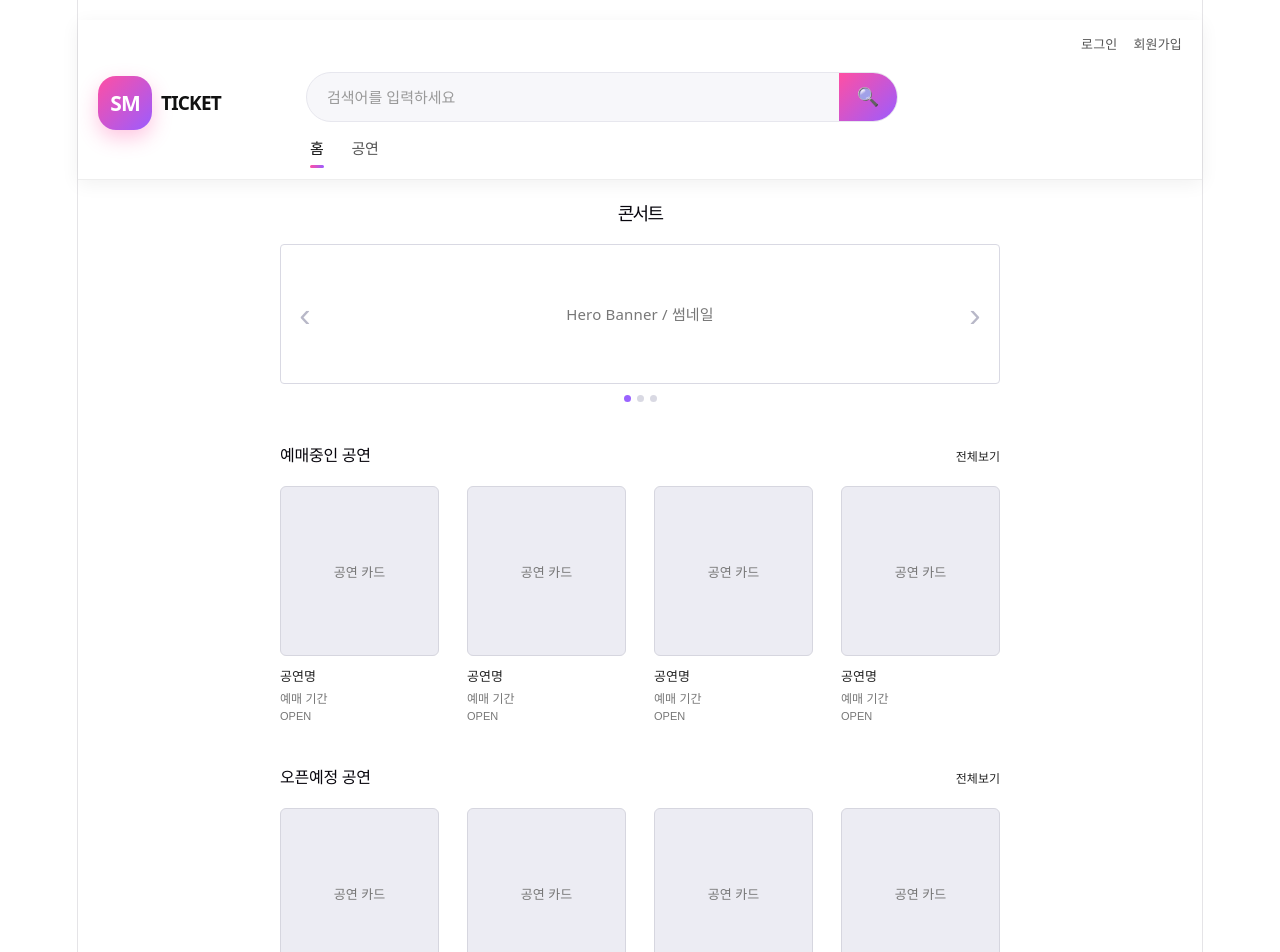
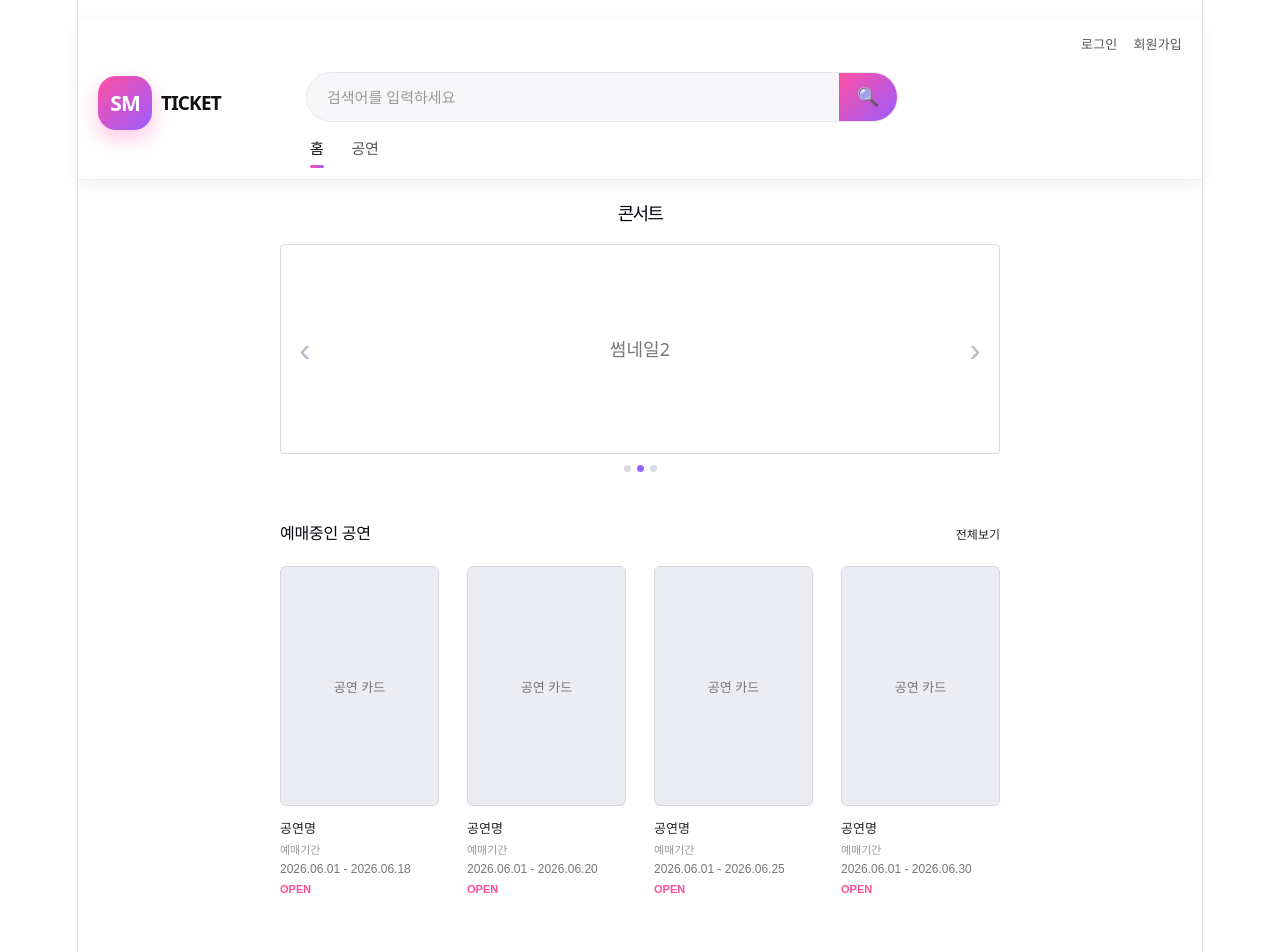
Before and after one commit to choda1510-user/smu8-ticket, a React (Vite) app in the folder frontend/: page / in a window 1280 px wide. Shown: the top 952 px of the page. Built offline with nearby package versions, Linux system fonts and the light colour scheme.

Commit message:
Add: 페이지 UI 작업 중
홈페이지 제작완료.

```diff
--- a/frontend/src/pages/HomePage.tsx
+++ b/frontend/src/pages/HomePage.tsx
@@ -1,6 +1,7 @@
 import type { CSSProperties } from "react";
-import { useState } from "react";
+import { useEffect, useState } from "react";
 import { useNavigate } from "react-router";
+
 /*
  * 홈페이지
  * - UserLayout 내부 Outlet에 들어가는 본문 영역만 작성
@@ -22,22 +23,23 @@ type ConcertCard = {
     concertId: number;
     posterUrl?: string;
     title: string;
-    period: string;
+    reservationPeriod: string;
+    reservationEndDate: string;
     badgeText: string;
 };
 
 const bannerList: BannerItem[] = [
     {
         bannerId: 1,
-        title: "Hero Banner / 썸네일",
+        title: "썸네일1",
     },
     {
         bannerId: 2,
-        title: "Hero Banner / 썸네일",
+        title: "썸네일2",
     },
     {
         bannerId: 3,
-        title: "Hero Banner / 썸네일",
+        title: "썸네일3",
     },
 ];
 
@@ -45,25 +47,36 @@ const openConcertList: ConcertCard[] = [
     {
         concertId: 1,
         title: "공연명",
-        period: "예매 기간",
+        reservationPeriod: "2026.06.01 - 2026.06.18",
+        reservationEndDate: "2026-06-18",
         badgeText: "OPEN",
     },
     {
         concertId: 2,
         title: "공연명",
-        period: "예매 기간",
+        reservationPeriod: "2026.06.01 - 2026.06.20",
+        reservationEndDate: "2026-06-20",
         badgeText: "OPEN",
     },
     {
         concertId: 3,
         title: "공연명",
-        period: "예매 기간",
+        reservationPeriod: "2026.06.01 - 2026.06.25",
+        reservationEndDate: "2026-06-25",
         badgeText: "OPEN",
     },
     {
         concertId: 4,
         title: "공연명",
-        period: "예매 기간",
+        reservationPeriod: "2026.06.01 - 2026.06.30",
+        reservationEndDate: "2026-06-30",
+        badgeText: "OPEN",
+    },
+    {
+        concertId: 9,
+        title: "공연명",
+        reservationPeriod: "2026.06.01 - 2026.07.03",
+        reservationEndDate: "2026-07-03",
         badgeText: "OPEN",
     },
 ];
@@ -72,54 +85,121 @@ const upcomingConcertList: ConcertCard[] = [
     {
         concertId: 5,
         title: "공연명",
-        period: "예매 기간",
+        reservationPeriod: "2026.06.18 - 2026.06.18",
+        reservationEndDate: "2026-06-18",
         badgeText: "D-DAY",
     },
     {
         concertId: 6,
         title: "공연명",
-        period: "예매 기간",
+        reservationPeriod: "2026.06.19 - 2026.06.19",
+        reservationEndDate: "2026-06-19",
         badgeText: "D-1",
     },
     {
         concertId: 7,
         title: "공연명",
-        period: "예매 기간",
+        reservationPeriod: "2026.06.20 - 2026.06.20",
+        reservationEndDate: "2026-06-20",
         badgeText: "D-2",
     },
     {
         concertId: 8,
         title: "공연명",
-        period: "예매 기간",
-        badgeText: "COMING SOON",
+        reservationPeriod: "2026.06.25 - 2026.06.25",
+        reservationEndDate: "2026-06-25",
+        badgeText: "D-7",
+    },
+    {
+        concertId: 10,
+        title: "공연명",
+        reservationPeriod: "2026.07.01 - 2026.07.01",
+        reservationEndDate: "2026-07-01",
+        badgeText: "D-13",
     },
 ];
+
+function sortByReservationEndDate(concerts: ConcertCard[]) {
+    return [...concerts].sort((a, b) => {
+        return (
+            new Date(a.reservationEndDate).getTime() -
+            new Date(b.reservationEndDate).getTime()
+        );
+    });
+}
 
 function HomePage() {
     const navigate = useNavigate();
 
     const [currentBannerIndex, setCurrentBannerIndex] = useState(0);
+    const [isBannerVisible, setIsBannerVisible] = useState(true);
 
     const currentBanner = bannerList[currentBannerIndex];
 
+    const sortedOpenConcertList = sortByReservationEndDate(openConcertList).slice(
+        0,
+        4
+    );
+
+    const sortedUpcomingConcertList = sortByReservationEndDate(
+        upcomingConcertList
+    ).slice(0, 4);
+
+    useEffect(() => {
+        const bannerTimer = window.setInterval(() => {
+            setIsBannerVisible(false);
+
+            window.setTimeout(() => {
+                setCurrentBannerIndex((prevIndex) => {
+                    if (prevIndex === bannerList.length - 1) {
+                        return 0;
+                    }
+
+                    return prevIndex + 1;
+                });
+
+                setIsBannerVisible(true);
+            }, 250);
+        }, 5000);
+
+        return () => {
+            window.clearInterval(bannerTimer);
+        };
+    }, []);
+
+    const moveBanner = (nextIndex: number) => {
+        setIsBannerVisible(false);
+
+        window.setTimeout(() => {
+            setCurrentBannerIndex(nextIndex);
+            setIsBannerVisible(true);
+        }, 250);
+    };
+
     const handlePrevBannerClick = () => {
-        setCurrentBannerIndex((prevIndex) => {
-            if (prevIndex === 0) {
-                return bannerList.length - 1;
-            }
+        const prevIndex =
+            currentBannerIndex === 0
+                ? bannerList.length - 1
+                : currentBannerIndex - 1;
 
-            return prevIndex - 1;
-        });
+        moveBanner(prevIndex);
     };
 
     const handleNextBannerClick = () => {
-        setCurrentBannerIndex((prevIndex) => {
-            if (prevIndex === bannerList.length - 1) {
-                return 0;
-            }
+        const nextIndex =
+            currentBannerIndex === bannerList.length - 1
+                ? 0
+                : currentBannerIndex + 1;
 
-            return prevIndex + 1;
-        });
+        moveBanner(nextIndex);
+    };
+
+    const handleIndicatorClick = (index: number) => {
+        if (index === currentBannerIndex) {
+            return;
+        }
+
+        moveBanner(index);
     };
 
     const handleConcertClick = (concertId: number) => {
@@ -148,7 +228,13 @@ function HomePage() {
                     ‹
                 </button>
 
-                <div style={styles.bannerBox}>
+                <div
+                    style={
+                        isBannerVisible
+                            ? styles.bannerBox
+                            : { ...styles.bannerBox, ...styles.hiddenBannerBox }
+                    }
+                >
                     {currentBanner.imageUrl ? (
                         <img
                             src={currentBanner.imageUrl}
@@ -180,7 +266,7 @@ function HomePage() {
                                 ? { ...styles.bannerIndicator, ...styles.activeBannerIndicator }
                                 : styles.bannerIndicator
                         }
-                        onClick={() => setCurrentBannerIndex(index)}
+                        onClick={() => handleIndicatorClick(index)}
                         aria-label={`${index + 1}번 배너 보기`}
                     />
                 ))}
@@ -188,14 +274,14 @@ function HomePage() {
 
             <HomeConcertSection
                 title="예매중인 공연"
-                concerts={openConcertList}
+                concerts={sortedOpenConcertList}
                 onMoreClick={handleOpenConcertMoreClick}
                 onConcertClick={handleConcertClick}
             />
 
             <HomeConcertSection
                 title="오픈예정 공연"
-                concerts={upcomingConcertList}
+                concerts={sortedUpcomingConcertList}
                 onMoreClick={handleUpcomingConcertMoreClick}
                 onConcertClick={handleConcertClick}
             />
@@ -251,7 +337,13 @@ function HomeConcertSection({
 
                                 <div style={styles.cardInfo}>
                                     <strong style={styles.cardTitle}>{concert.title}</strong>
-                                    <span style={styles.cardPeriod}>{concert.period}</span>
+
+                                    <span style={styles.cardPeriodLabel}>예매기간</span>
+
+                                    <span style={styles.cardPeriod}>
+                    {concert.reservationPeriod}
+                  </span>
+
                                     <span style={styles.cardBadge}>{concert.badgeText}</span>
                                 </div>
                             </button>
@@ -269,6 +361,7 @@ const styles: Record<string, CSSProperties> = {
         margin: "0 auto",
         color: "#222",
         boxSizing: "border-box",
+        paddingBottom: "80px",
     },
 
     pageTitle: {
@@ -279,7 +372,7 @@ const styles: Record<string, CSSProperties> = {
 
     bannerSection: {
         width: "100%",
-        height: "140px",
+        height: "210px",
         border: "1px solid #d9d9e3",
         borderRadius: "4px",
         backgroundColor: "#fff",
@@ -305,7 +398,16 @@ const styles: Record<string, CSSProperties> = {
         alignItems: "center",
         justifyContent: "center",
         color: "#777",
-        fontSize: "15px",
+        fontSize: "18px",
+        fontWeight: 500,
+        opacity: 1,
+        transform: "translateX(0)",
+        transition: "opacity 0.25s ease, transform 0.25s ease",
+    },
+
+    hiddenBannerBox: {
+        opacity: 0,
+        transform: "translateX(10px)",
     },
 
     bannerImage: {
@@ -320,7 +422,7 @@ const styles: Record<string, CSSProperties> = {
         alignItems: "center",
         justifyContent: "center",
         gap: "6px",
-        marginBottom: "26px",
+        marginBottom: "34px",
     },
 
     bannerIndicator: {
@@ -339,7 +441,7 @@ const styles: Record<string, CSSProperties> = {
 
     concertSection: {
         width: "100%",
-        marginBottom: "38px",
+        marginBottom: "58px",
     },
 
     sectionHeader: {
@@ -347,7 +449,7 @@ const styles: Record<string, CSSProperties> = {
         display: "flex",
         alignItems: "center",
         justifyContent: "space-between",
-        marginBottom: "14px",
+        marginBottom: "16px",
         boxSizing: "border-box",
     },
 
@@ -363,6 +465,7 @@ const styles: Record<string, CSSProperties> = {
         backgroundColor: "transparent",
         color: "#222",
         fontSize: "12px",
+        fontWeight: 700,
         cursor: "pointer",
     },
 
@@ -390,7 +493,7 @@ const styles: Record<string, CSSProperties> = {
 
     posterBox: {
         width: "100%",
-        height: "170px",
+        height: "240px",
         border: "1px solid #d6d6df",
         borderRadius: "6px",
         backgroundColor: "#ececf3",
@@ -410,7 +513,7 @@ const styles: Record<string, CSSProperties> = {
     },
 
     cardInfo: {
-        marginTop: "10px",
+        marginTop: "12px",
         display: "flex",
         flexDirection: "column",
         gap: "4px",
@@ -422,18 +525,26 @@ const styles: Record<string, CSSProperties> = {
         fontWeight: 700,
     },
 
+    cardPeriodLabel: {
+        color: "#999",
+        fontSize: "11px",
+    },
+
     cardPeriod: {
         color: "#777",
         fontSize: "12px",
+        lineHeight: 1.35,
     },
 
     cardBadge: {
-        color: "#777",
+        marginTop: "2px",
+        color: "#ff4f9a",
         fontSize: "11px",
+        fontWeight: 700,
     },
 
     emptyBox: {
-        height: "170px",
+        height: "240px",
         border: "1px solid #d9d9e3",
         display: "flex",
         alignItems: "center",
```
